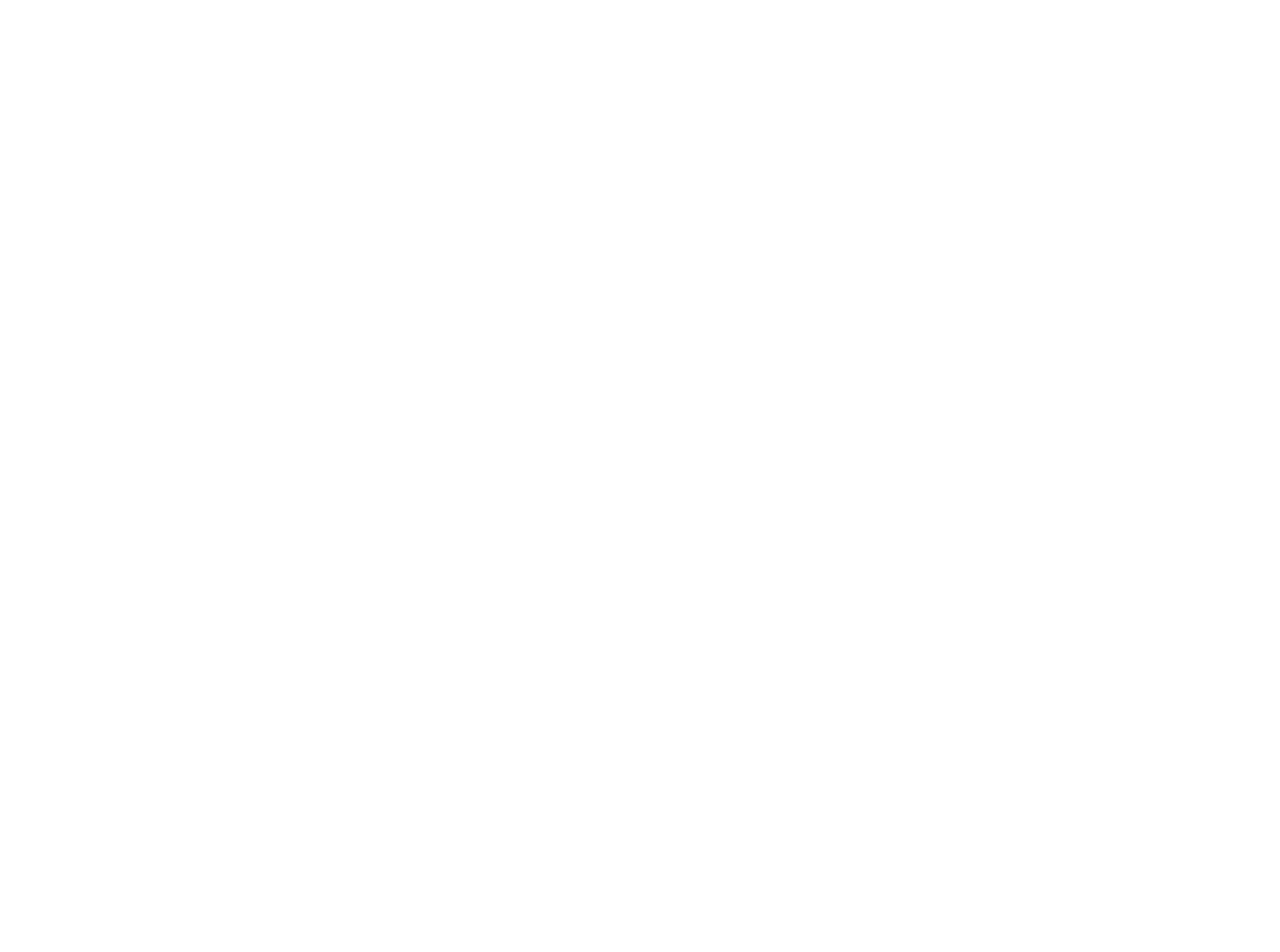
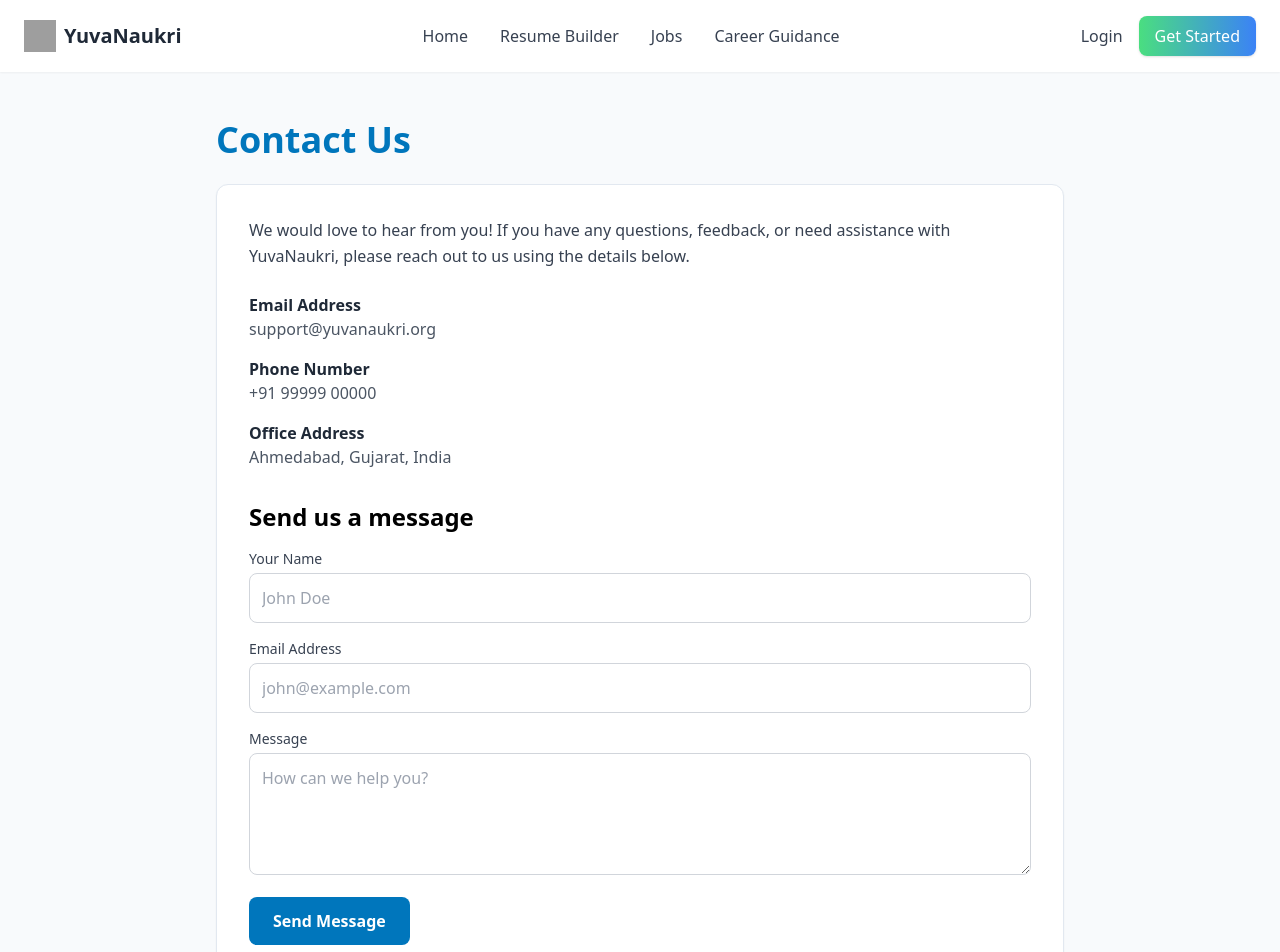
Before and after one commit to talhaaa16/resume-builder, a React (Create React App) app in the folder frontend/: page /contact in a window 1280 px wide. Before the commit this address had no page. Shown: the top 952 px of the page. Before the commit the page ends 800 px from the top, so only its background shows below. Built offline with nearby package versions, Linux system fonts and the light colour scheme; grey boxes are pictures that could not be loaded.

Commit message:
add contact , privacy and terms page working

```diff
--- a/frontend/src/App.jsx
+++ b/frontend/src/App.jsx
@@ -7,6 +7,9 @@ import Jobs from "./pages/Jobs";
 import ResumeBuilder from "./pages/ResumeBuilder";
 import PrivateRoute from "./components/PrivateRoute";
 import CareerGuidance from "./pages/carrer-guidance";
+import Contact from "./pages/contact";
+import Privacy from "./pages/privacy";
+import Terms from "./pages/terms";
 
 function App() {
   return (
@@ -17,7 +20,10 @@ function App() {
           <Route path="/login" element={<Login />} />
           <Route path="/signup" element={<Signup />} />
           <Route path="/jobs" element={<Jobs />} />
-          <Route path="/carrier" element={<CareerGuidance/>} />
+          <Route path="/carrier" element={<CareerGuidance />} />
+          <Route path="/contact" element={<Contact />} />
+          <Route path="/privacy" element={<Privacy />} />
+          <Route path="/terms" element={<Terms />} />
 
           <Route
             path="/resume-builder"
--- a/frontend/src/pages/contact.jsx
+++ b/frontend/src/pages/contact.jsx
@@ -0,0 +1,54 @@
+import React from "react";
+import Navbar from "../components/Navbar";
+import Footer from "../components/Footer";
+
+export default function Contact() {
+  return (
+    <div className="flex flex-col min-h-screen bg-slate-50">
+      <Navbar />
+      <main className="flex-1 max-w-4xl mx-auto px-6 py-12 w-full">
+        <h1 className="text-4xl font-bold text-[#0076BC] mb-6">Contact Us</h1>
+        <div className="bg-white p-8 rounded-xl shadow-sm border border-slate-200">
+          <p className="text-gray-700 leading-relaxed mb-6">
+            We would love to hear from you! If you have any questions, feedback, or need assistance with YuvaNaukri, please reach out to us using the details below.
+          </p>
+
+          <div className="space-y-4">
+            <div>
+              <h3 className="font-bold text-gray-800">Email Address</h3>
+              <p className="text-gray-600">support@yuvanaukri.org</p>
+            </div>
+            <div>
+              <h3 className="font-bold text-gray-800">Phone Number</h3>
+              <p className="text-gray-600">+91 99999 00000</p>
+            </div>
+            <div>
+              <h3 className="font-bold text-gray-800">Office Address</h3>
+              <p className="text-gray-600">Ahmedabad, Gujarat, India</p>
+            </div>
+          </div>
+
+          <div className="mt-8">
+            <h2 className="text-2xl font-semibold mb-4">Send us a message</h2>
+            <form className="space-y-4">
+              <div>
+                <label className="block text-sm font-medium text-gray-700 mb-1">Your Name</label>
+                <input type="text" className="w-full p-3 border border-gray-300 rounded-lg focus:ring-2 focus:ring-[#0076BC] outline-none" placeholder="John Doe" />
+              </div>
+              <div>
+                <label className="block text-sm font-medium text-gray-700 mb-1">Email Address</label>
+                <input type="email" className="w-full p-3 border border-gray-300 rounded-lg focus:ring-2 focus:ring-[#0076BC] outline-none" placeholder="john@example.com" />
+              </div>
+              <div>
+                <label className="block text-sm font-medium text-gray-700 mb-1">Message</label>
+                <textarea rows="4" className="w-full p-3 border border-gray-300 rounded-lg focus:ring-2 focus:ring-[#0076BC] outline-none" placeholder="How can we help you?"></textarea>
+              </div>
+              <button type="button" className="bg-[#0076BC] text-white px-6 py-3 rounded-lg font-bold hover:bg-blue-700 transition">Send Message</button>
+            </form>
+          </div>
+        </div>
+      </main>
+      <Footer />
+    </div>
+  );
+}
--- a/frontend/src/pages/privacy.jsx
+++ b/frontend/src/pages/privacy.jsx
@@ -0,0 +1,35 @@
+import React from "react";
+import Navbar from "../components/Navbar";
+import Footer from "../components/Footer";
+
+export default function Privacy() {
+  return (
+    <div className="flex flex-col min-h-screen bg-slate-50">
+      <Navbar />
+      <main className="flex-1 max-w-4xl mx-auto px-6 py-12 w-full">
+        <h1 className="text-4xl font-bold text-[#0076BC] mb-6">Privacy Policy</h1>
+        <div className="bg-white p-8 rounded-xl shadow-sm border border-slate-200 text-gray-700 space-y-6">
+          <p className="text-sm text-gray-500">Last updated: April 16, 2026</p>
+
+          <h2 className="text-2xl font-bold text-gray-900 mt-8">1. Information We Collect</h2>
+          <p>When you use YuvaNaukri, we may collect personal information such as your name, email address, educational background, professional experience, and any other details you choose to include in your resume or profile.</p>
+
+          <h2 className="text-2xl font-bold text-gray-900 mt-8">2. How We Use Your Information</h2>
+          <p>We use the information we collect to provide, maintain, and improve our services, including generating resumes, offering career guidance, and showing relevant job opportunities. We do not sell your personal information to third parties.</p>
+
+          <h2 className="text-2xl font-bold text-gray-900 mt-8">3. Data Security</h2>
+          <p>We implement strict security measures to protect your personal data from unauthorized access or disclosure. Resumes created on our platform are secured using standard encryption practices.</p>
+
+          <h2 className="text-2xl font-bold text-gray-900 mt-8">4. Your Rights</h2>
+          <p>You have the right to access, update, or delete your personal information at any time. You can view or delete your resumes from your account dashboard.</p>
+
+          <h2 className="text-2xl font-bold text-gray-900 mt-8">5. Cookies</h2>
+          <p>We use cookies to keep you logged in and understand how you interact with our platform to improve user experience.</p>
+
+          <p className="mt-8 font-medium">If you have any questions about this Privacy Policy, please <a href="/contact" className="text-blue-600 hover:underline">contact us</a>.</p>
+        </div>
+      </main>
+      <Footer />
+    </div>
+  );
+}
--- a/frontend/src/pages/terms.jsx
+++ b/frontend/src/pages/terms.jsx
@@ -0,0 +1,39 @@
+import React from "react";
+import Navbar from "../components/Navbar";
+import Footer from "../components/Footer";
+
+export default function Terms() {
+  return (
+    <div className="flex flex-col min-h-screen bg-slate-50">
+      <Navbar />
+      <main className="flex-1 max-w-4xl mx-auto px-6 py-12 w-full">
+        <h1 className="text-4xl font-bold text-[#0076BC] mb-6">Terms of Service</h1>
+        <div className="bg-white p-8 rounded-xl shadow-sm border border-slate-200 text-gray-700 space-y-6">
+          <p className="text-sm text-gray-500">Last updated: April 16, 2026</p>
+
+          <p>Welcome to YuvaNaukri! By accessing or using our website, you agree to be bound by these Terms of Service and our Privacy Policy.</p>
+
+          <h2 className="text-2xl font-bold text-gray-900 mt-8">1. Description of Service</h2>
+          <p>YuvaNaukri provides an online platform that allows users to create resumes, explore job listings, and receive career guidance. These services are provided "as is" and intended to support educational and career advancement.</p>
+
+          <h2 className="text-2xl font-bold text-gray-900 mt-8">2. User Accounts</h2>
+          <p>To use certain features like the Resume Builder, you must create an account. You are responsible for maintaining the confidentiality of your account credentials and for all activities that occur under your account.</p>
+
+          <h2 className="text-2xl font-bold text-gray-900 mt-8">3. User Content</h2>
+          <p>When you create a resume or post content on our platform, you retain all rights to your data. However, you grant YuvaNaukri the right to store and process your data to provide the requested services.</p>
+
+          <h2 className="text-2xl font-bold text-gray-900 mt-8">4. Prohibited Conduct</h2>
+          <ul className="list-disc pl-6 space-y-2 mt-2">
+            <li>You agree not to use the service for any illegal purposes.</li>
+            <li>You agree not to upload harmful, offensive, or fraudulent content.</li>
+            <li>You agree not to attempt to breach our security or access unauthorized data.</li>
+          </ul>
+
+          <h2 className="text-2xl font-bold text-gray-900 mt-8">5. Termination</h2>
+          <p>We reserve the right to terminate or suspend your account at any time if you violate these Terms of Service or for any other reason at our sole discretion.</p>
+        </div>
+      </main>
+      <Footer />
+    </div>
+  );
+}
```
